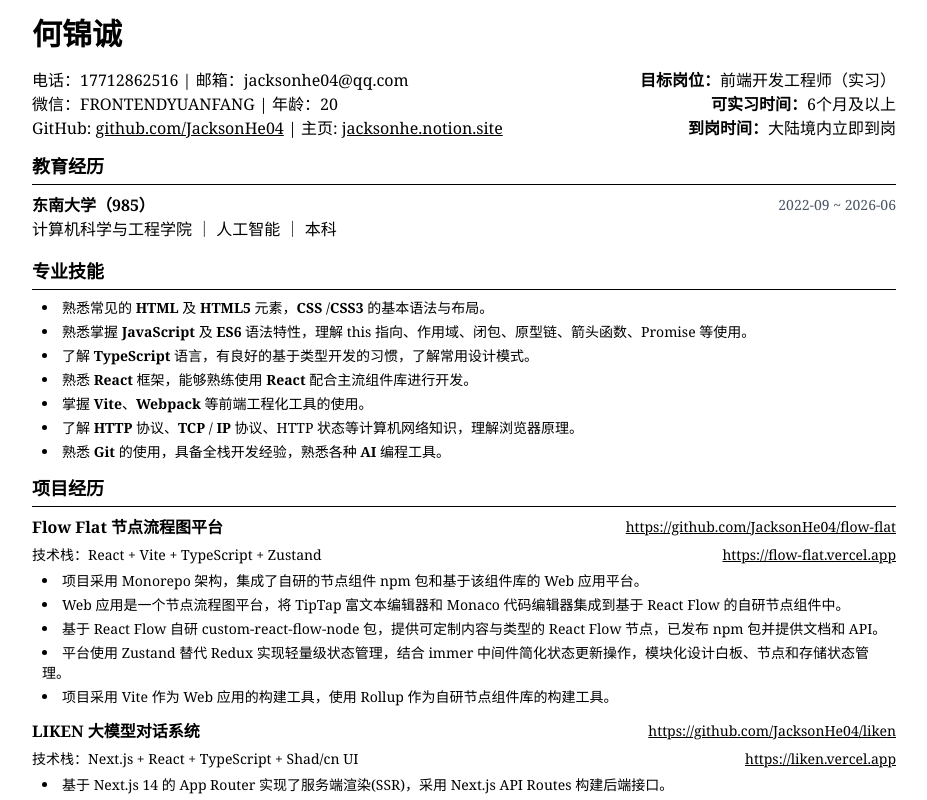
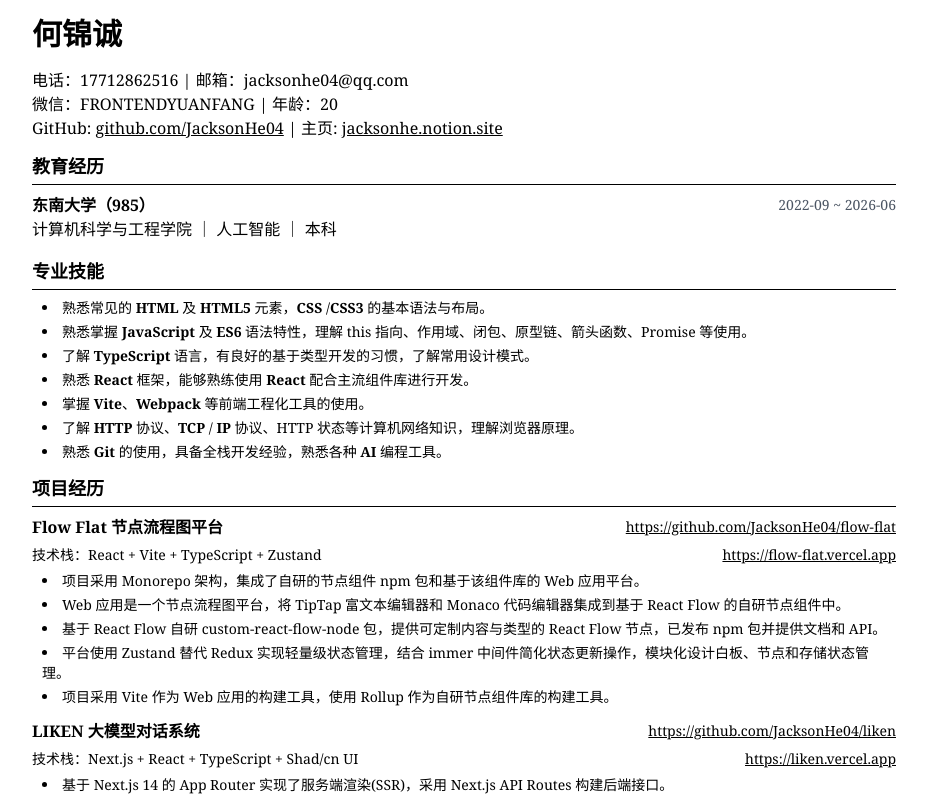
Before and after one commit to JacksonHe04/next-quick-resume, a Next.js app: page / in a window 1280 px wide. Shown: the top 800 px of the page, without its empty margins (176-1103 px from the left). Built offline with nearby package versions, Linux system fonts and the light colour scheme.

Commit message:
fix(Header): 隐藏目标岗位信息以优化界面显示
refactor(Projects): 移除无效的项目演示链接

```diff
--- a/components/Header/index.tsx
+++ b/components/Header/index.tsx
@@ -44,7 +44,7 @@ export default function Header() {
             </a>
           </p>
         </div>
-        <div className="text-right col-span-2">
+        <div className="text-right col-span-2 hidden">
           <p>
             <strong>目标岗位：</strong>{jobInfo.position}
           </p>
--- a/components/Projects/data.json
+++ b/components/Projects/data.json
@@ -32,7 +32,7 @@
     {
       "name": "东南大学 PALM 实验室研究生招生系统",
       "github": "https://github.com/JacksonHe04/palm-ams",
-      "demo": "http://139.155.248.15",
+      "demo": "",
       "techStack": "Vue 3 + TypeScript + Vite + Pinia + Element Plus UI + Django + MySQL",
       "features": [
         "基于 Vue Router 实现前端路由系统，通过全局导航守卫实现后台管理权限控制，并结合动态导入实现路由组件的按需加载。",
```
